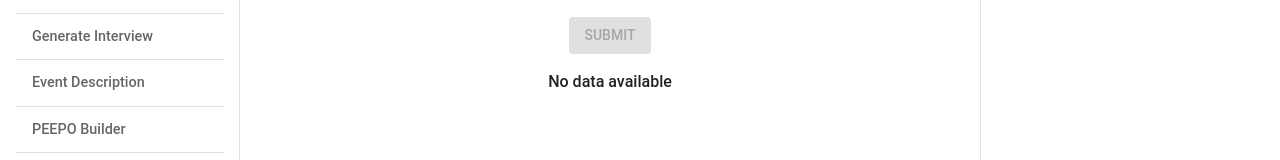
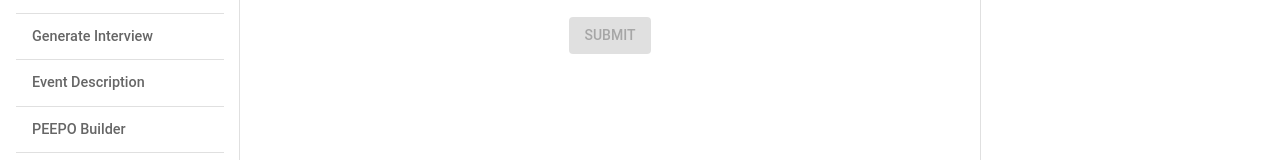
Before and after one commit to caglarcem/ICAM-Expert-App, a React (Create React App) app in the folder icam-expert-frontend/: page /interview in a window 1280 px wide. Shown: the part 121-281 px from the top of the page. Built offline with nearby package versions, Linux system fonts and the light colour scheme.

Commit message:
tables working

```diff
--- a/icam-expert-frontend/src/components/formatters/jsonToTable/InterviewTable.tsx
+++ b/icam-expert-frontend/src/components/formatters/jsonToTable/InterviewTable.tsx
@@ -8,7 +8,6 @@ import {
   TableRow,
   Paper,
   Box,
-  Typography,
 } from '@mui/material';
 
 interface FollowupInterview {
@@ -113,11 +112,7 @@ const InterviewTable: React.FC<InterviewTableProps> = ({ text }) => {
           </Table>
         </TableContainer>
       )}
-      {jsonData.length === 0 && (
-        <Typography variant="body1" align="center">
-          No data available
-        </Typography>
-      )}
+      {jsonData.length === 0 && <></>}
     </Box>
   );
 };
--- a/icam-expert-frontend/src/components/formatters/jsonToTable/PeepoTable.tsx
+++ b/icam-expert-frontend/src/components/formatters/jsonToTable/PeepoTable.tsx
@@ -8,7 +8,6 @@ import {
   TableRow,
   Paper,
   Box,
-  Typography,
 } from '@mui/material';
 
 interface PeepoData {
@@ -32,19 +31,11 @@ const PeepoTable: React.FC<PeepoTableProps> = ({ text }) => {
 
   const sanitizeAndParseJson = (text: string): PeepoData[] => {
     try {
-      const sanitizedText = text
-        .replace(/[^\x20-\x7E]+/g, '') // Remove non-printable characters
-        .replace(/\\n/g, '') // Remove new line characters
-        .replace(/\\t/g, '') // Remove tab characters
-        .replace(/\\/g, '') // Remove backslashes
-        .trim();
-      const jsonStart = sanitizedText.indexOf('[');
-      const jsonEnd = sanitizedText.lastIndexOf(']');
+      const jsonStart = text.indexOf('[');
+      const jsonEnd = text.lastIndexOf(']');
 
       if (jsonStart !== -1 && jsonEnd !== -1) {
-        const jsonString = sanitizedText.substring(jsonStart, jsonEnd + 1);
-
-        console.log('SANITIZED JSON: ', jsonString);
+        const jsonString = text.substring(jsonStart, jsonEnd + 1);
 
         return JSON.parse(jsonString);
       }
@@ -151,9 +142,7 @@ const PeepoTable: React.FC<PeepoTableProps> = ({ text }) => {
           </Table>
         </TableContainer>
       ) : (
-        <Typography variant="body1" align="center">
-          No data available
-        </Typography>
+        <></>
       )}
     </Box>
   );
```
Also changed, not shown: 1 other file (tests, documents, lock files or other folders).
